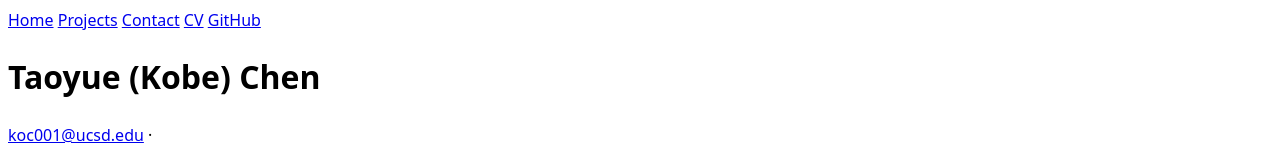
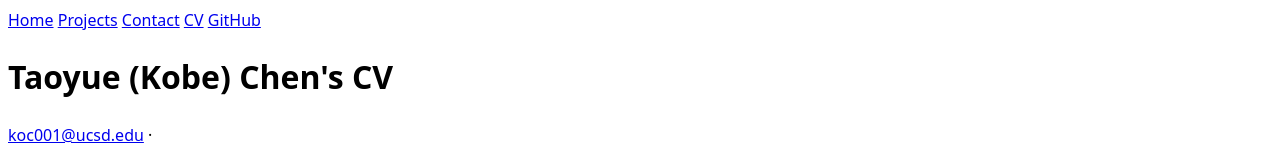
Before and after one commit to KobeChen-4/DSC106_Lab, a plain HTML site: page CV/index.html in a window 1280 px wide. Shown: the top 160 px of the page. Drawn offline with Linux system fonts and the light colour scheme.

Commit message:
all fix
Signed-off-by: KobeChen-4 <koc001@ucsd.edu>

```diff
--- a/CV/index.html
+++ b/CV/index.html
@@ -16,7 +16,7 @@
     </nav>
 
     <header>
-        <h1>Taoyue (Kobe) Chen</h1>
+        <h1>Taoyue (Kobe) Chen's CV</h1>
         <p>
             <a href="mailto:koc001@ucsd.edu">koc001@ucsd.edu</a> ·
         </p>
```
